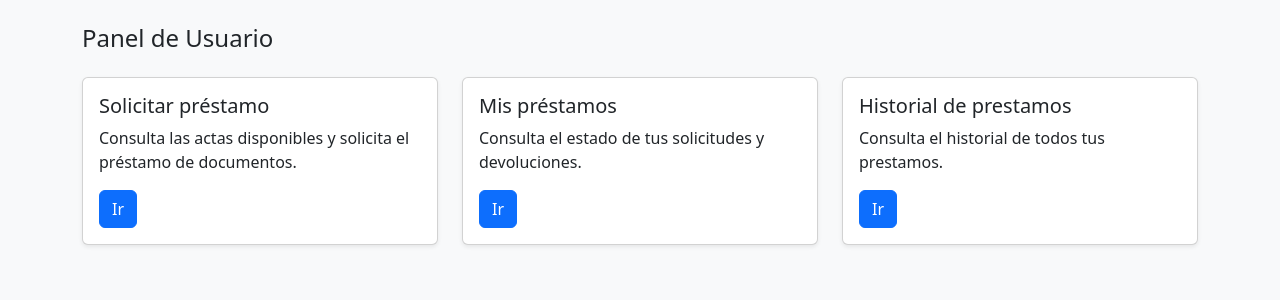
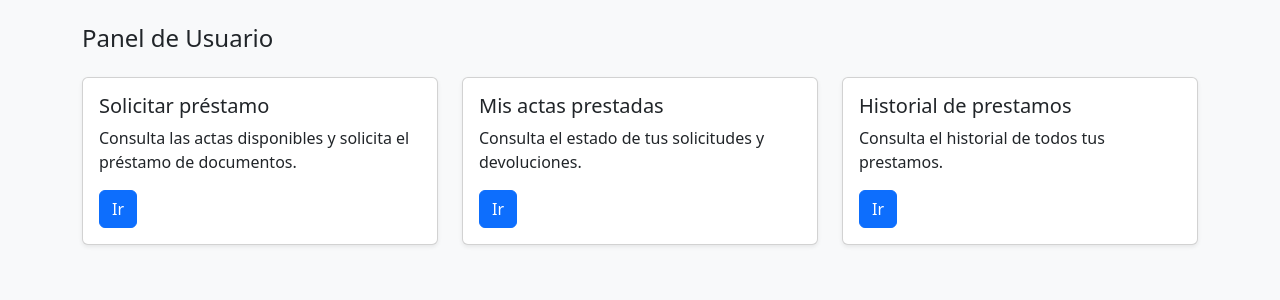
Before and after one commit to ContaFullgas/actas_constitutivas, a PHP site: page /usuario/empresas.php in a window 1280 px wide. Shown: the part 56-356 px from the top of the page. Run offline with PHP 8.4, Linux system fonts and the light colour scheme; the visitor is signed in with stand-in values (Sample User, id 1).

Commit message:
cambio de palabras en botones y texto.

```diff
--- a/usuario/empresas.php
+++ b/usuario/empresas.php
@@ -65,7 +65,7 @@ require_once "../auth/auth_check.php";
         <div class="col-md-4">
             <div class="card shadow-sm h-100">
                 <div class="card-body">
-                    <h5 class="card-title">Mis préstamos</h5>
+                    <h5 class="card-title">Mis actas prestadas</h5>
                     <p class="card-text">
                         Consulta el estado de tus solicitudes y devoluciones.
                     </p>
--- a/usuario/mis_prestamos.php
+++ b/usuario/mis_prestamos.php
@@ -91,7 +91,7 @@ $prestamos = mysqli_query($conn, "
                             <?php if($p['estado'] == 'prestado'){ ?>
                                 <button class="btn btn-sm btn-warning"
                                     onclick="solicitarDevolucion(<?= $p['id_prestamo'] ?>)">
-                                    Solicitar devolución
+                                    Realizar devolución
                                 </button>
                             <?php } else { ?>
                                 <span class="badge bg-info text-dark">
```
